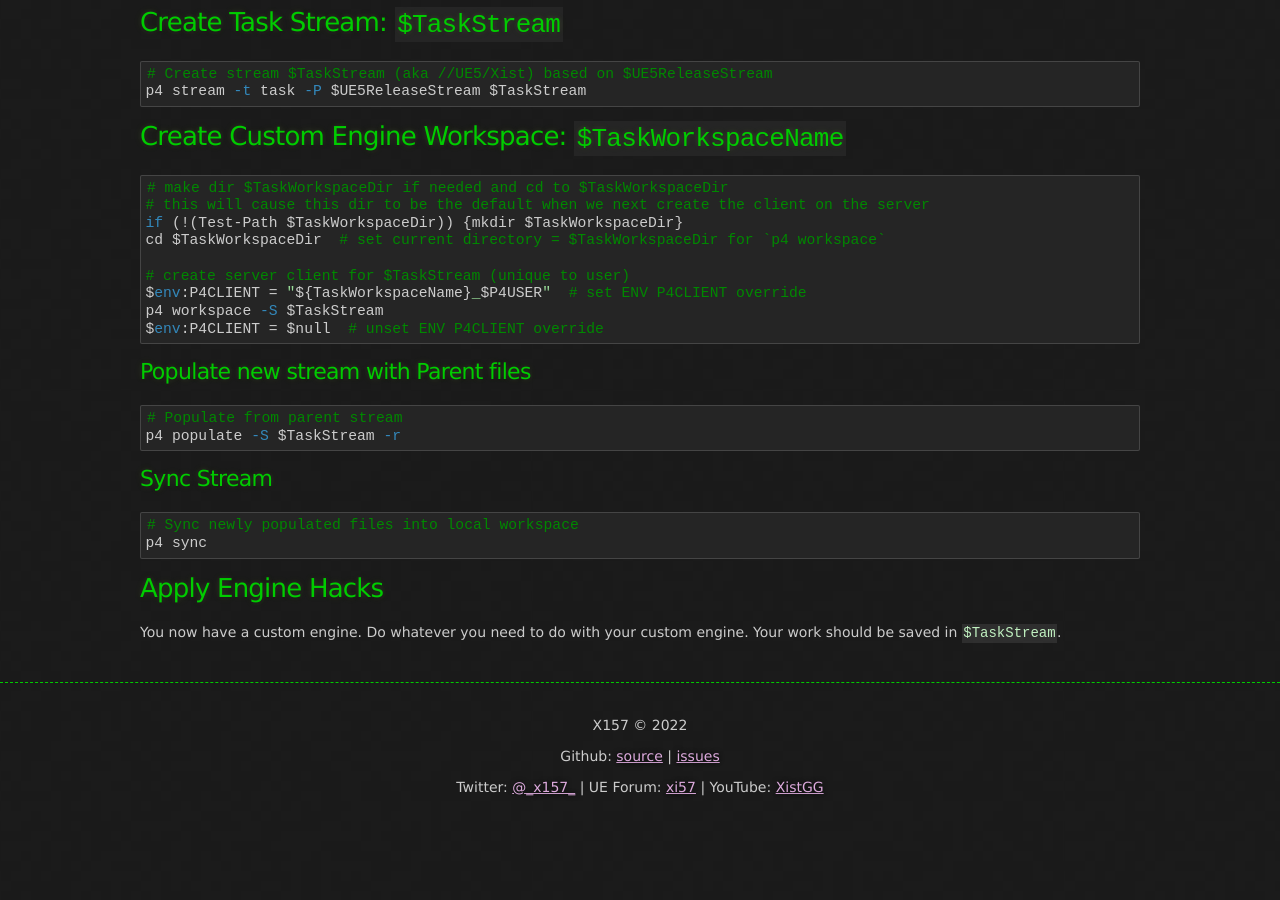
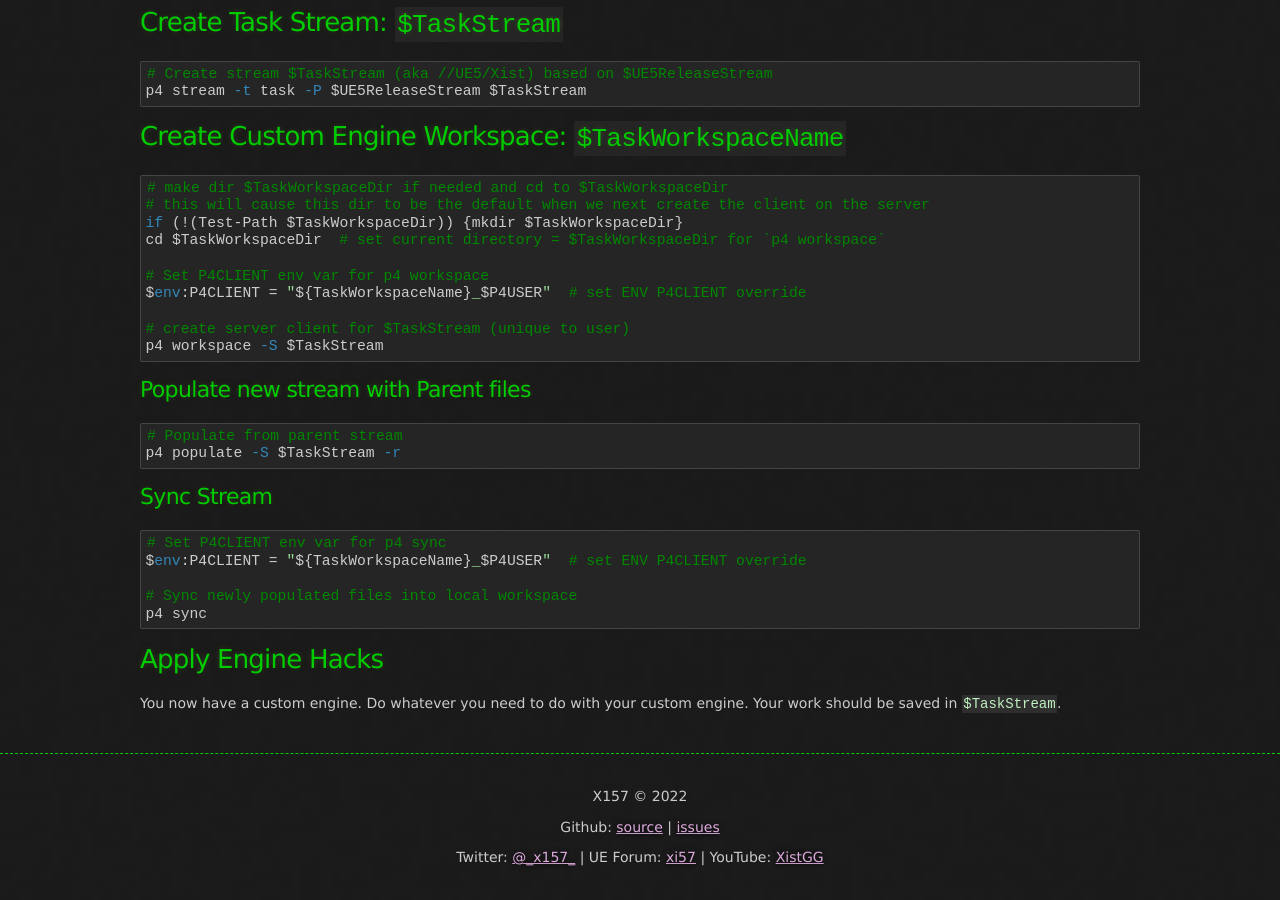
Before and after one commit to x157/x157.github.io, a Jekyll site: the page built from Perforce/How-to-Create-Engine-Source-Depot.md, in a window 1280 px wide and 900 px high, scrolled down 2270 px. Built offline with Jekyll 4.4.1, drawn with Linux system fonts in a browser that asks for light colours; before the commit the page ends 3100 px from its top, so only the background shows below that.

Commit message:
Note $env:P4CLIENT is required for `p4 sync`

````diff
--- a/Perforce/How-to-Create-Engine-Source-Depot.md
+++ b/Perforce/How-to-Create-Engine-Source-Depot.md
@@ -158,10 +158,11 @@ p4 stream -t task -P $UE5ReleaseStream $TaskStream
 if (!(Test-Path $TaskWorkspaceDir)) {mkdir $TaskWorkspaceDir}
 cd $TaskWorkspaceDir  # set current directory = $TaskWorkspaceDir for `p4 workspace`
 
+# Set P4CLIENT env var for p4 workspace
+$env:P4CLIENT = "${TaskWorkspaceName}_$P4USER"  # set ENV P4CLIENT override
+
 # create server client for $TaskStream (unique to user)
-$env:P4CLIENT = "${TaskWorkspaceName}_$P4USER"  # set ENV P4CLIENT override
 p4 workspace -S $TaskStream
-$env:P4CLIENT = $null  # unset ENV P4CLIENT override
 ```
 
 ### Populate new stream with Parent files
@@ -174,6 +175,9 @@ p4 populate -S $TaskStream -r
 ### Sync Stream
 
 ```powershell
+# Set P4CLIENT env var for p4 sync
+$env:P4CLIENT = "${TaskWorkspaceName}_$P4USER"  # set ENV P4CLIENT override
+
 # Sync newly populated files into local workspace
 p4 sync
 ```
````
